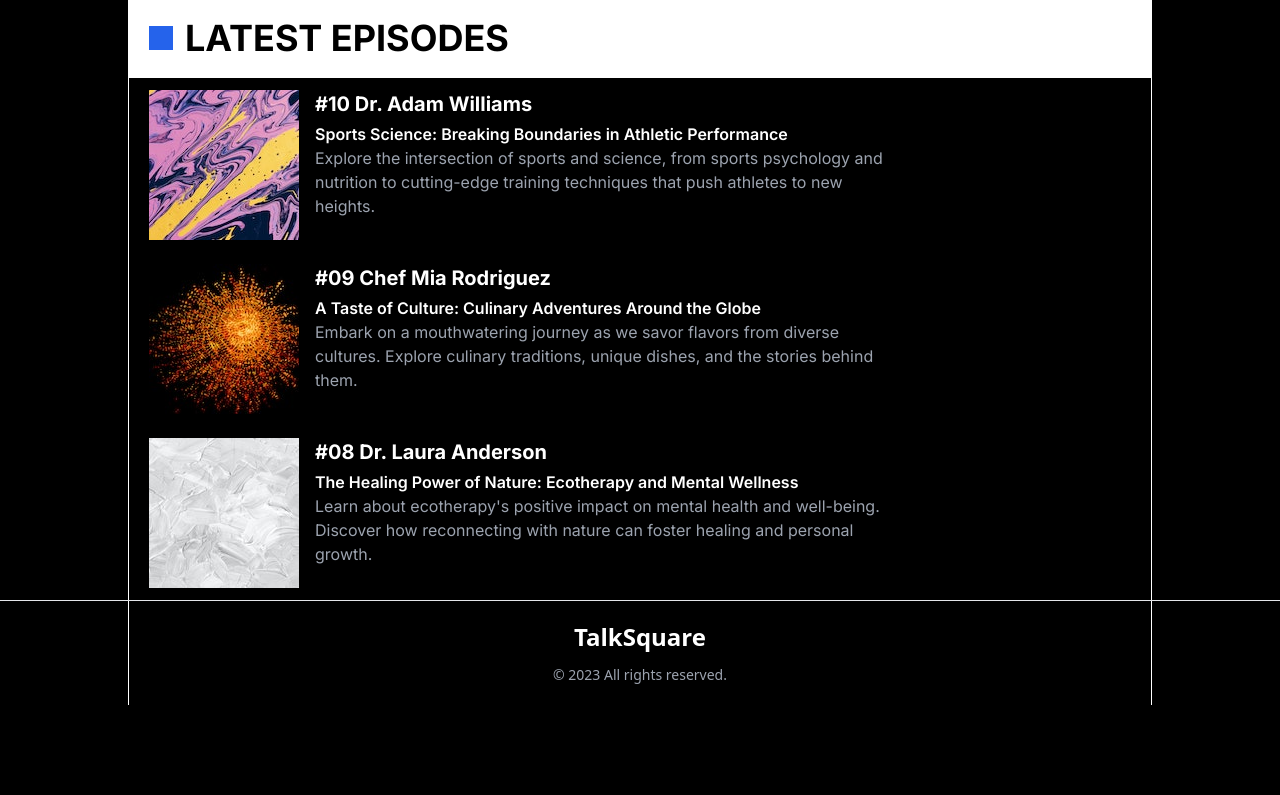
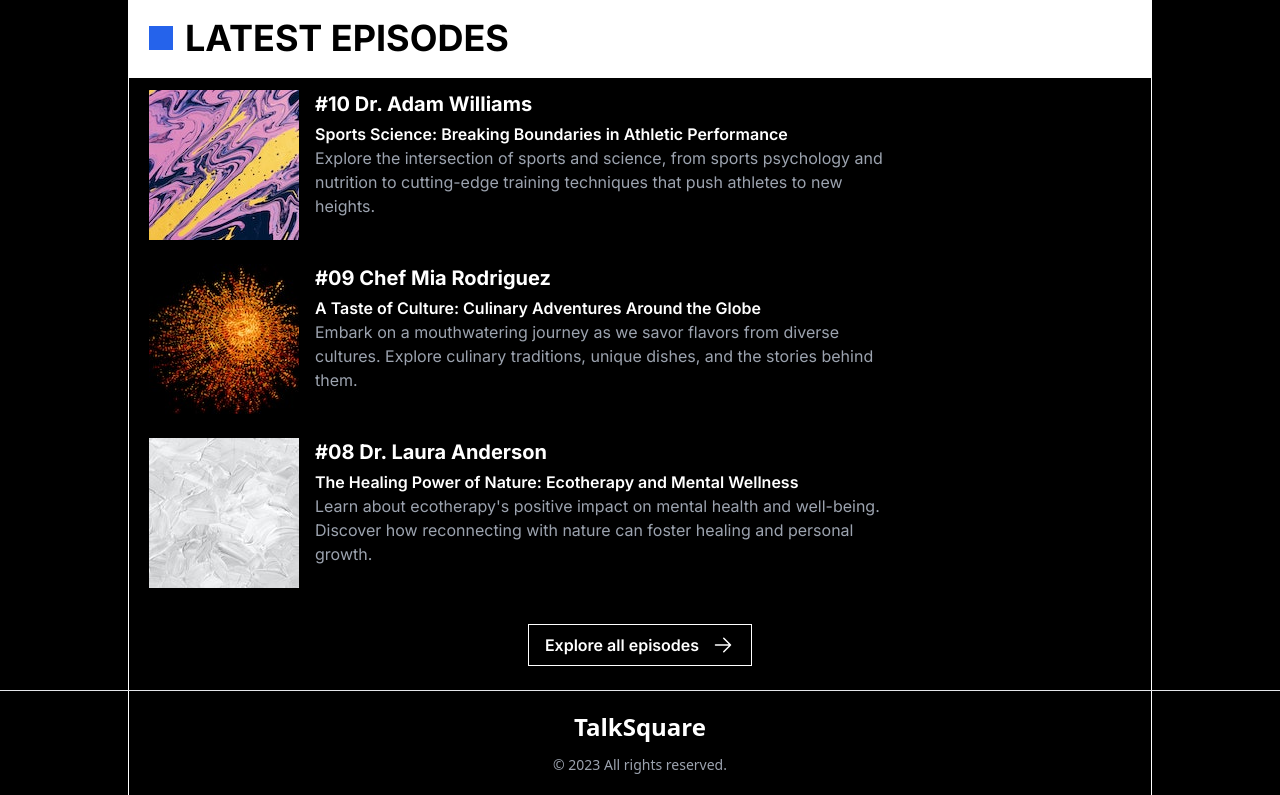
Before and after one commit to piotrszubert/TalkSquare, a Next.js app: page / in a window 1280 px wide. Shown: the part 403-1198 px from the top of the page. Before the commit the page ends 1108 px from the top, so only its background shows below. Built offline with nearby package versions, Linux system fonts and the light colour scheme.

Commit message:
added button with linkt to /episodes

```diff
--- a/pages/index.tsx
+++ b/pages/index.tsx
@@ -1,8 +1,10 @@
+import Button from '@/components/button'
 import Episodes from '@/components/episodes'
 import Heading from '@/components/heading'
 import Hero from '@/components/hero'
 import Layout from '@/components/layout'
 import Head from 'next/head'
+import Link from 'next/link'
 
 export default function HomePage() {
     return (
@@ -19,6 +21,23 @@ export default function HomePage() {
                     ascending={false}
                     limit={3}
                 />
+                <div className="py-6 grid place-items-center">
+                    <Link href="/episodes">
+                        <Button className="flex gap-3">
+                            <span>Explore all episodes</span>
+                            <svg
+                                xmlns="http://www.w3.org/2000/svg"
+                                fill="none"
+                                viewBox="0 0 24 24"
+                                strokeWidth={1.5}
+                                stroke="currentColor"
+                                className="w-6 h-6"
+                            >
+                                <path strokeLinecap="round" strokeLinejoin="round" d="M4.5 12h15m0 0l-6.75-6.75M19.5 12l-6.75 6.75" />
+                            </svg>
+                        </Button>
+                    </Link>
+                </div>
             </Layout>
         </>
     )
```
